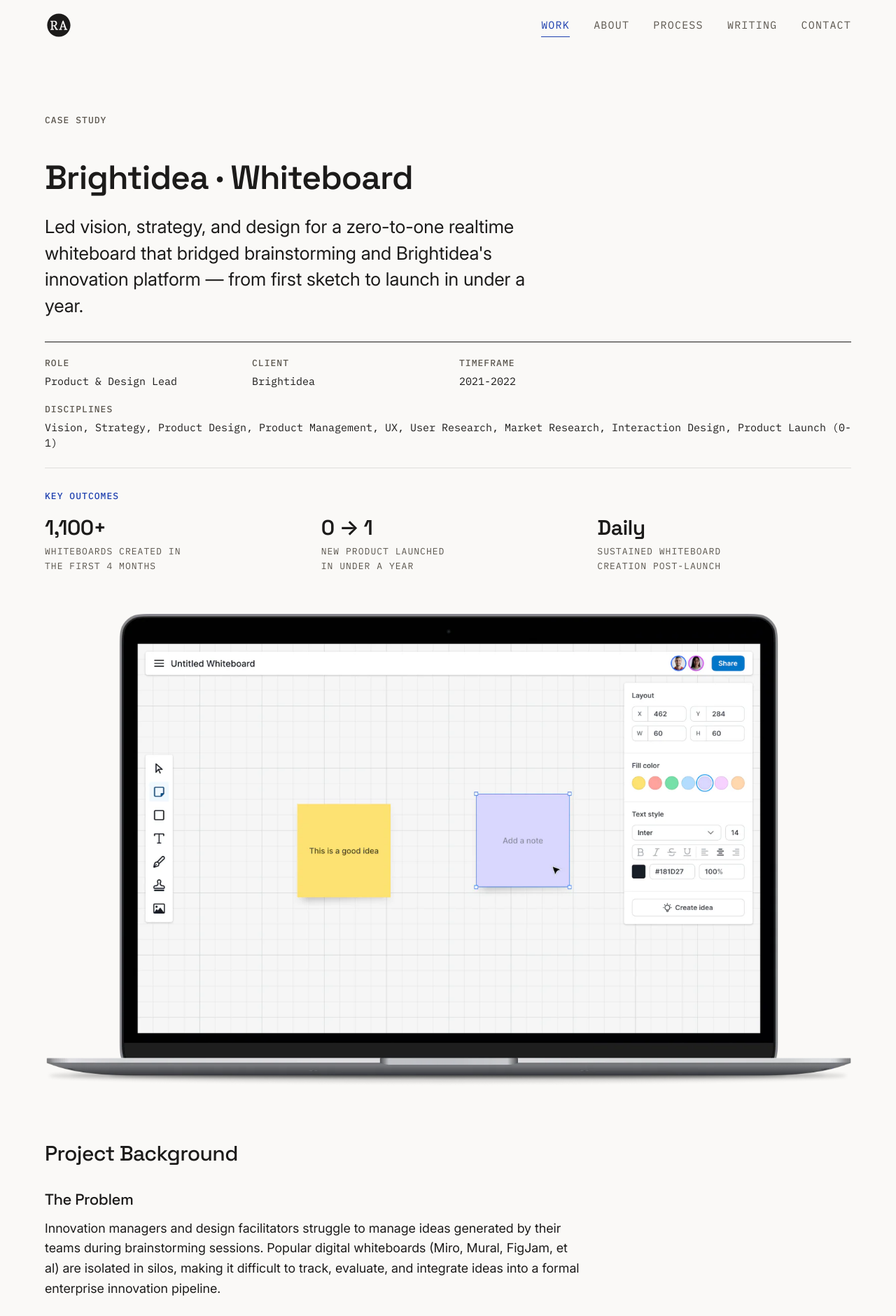
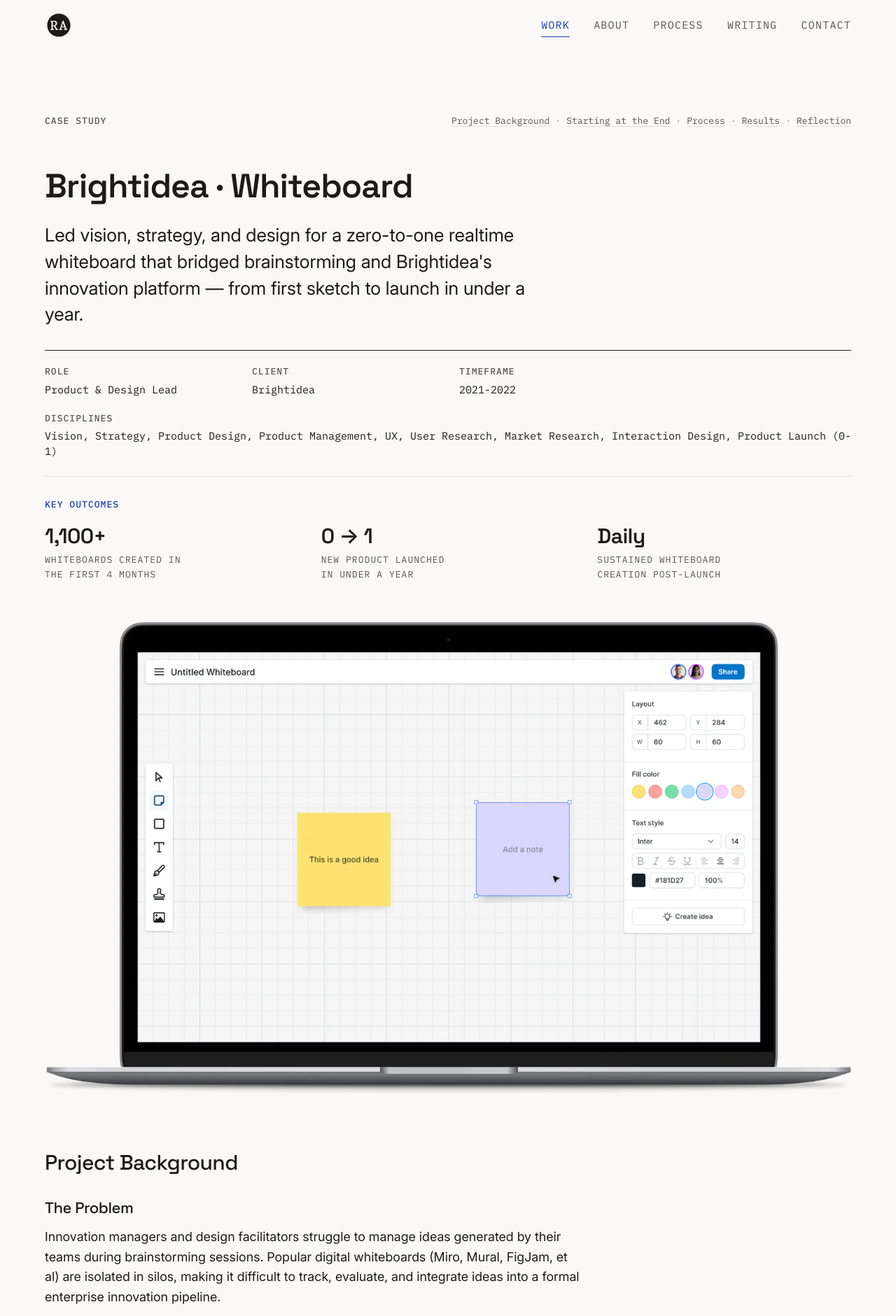
Before and after one commit to arnaudin/arnaudin.github.io, a Jekyll site: the page built from _projects/brightidea-whiteboard.md, in a window 1280 px wide. Shown: the top 1880 px of the page at 70% size. Built offline with Jekyll 4.4.1, drawn with Linux system fonts in a browser that asks for light colours.

Commit message:
add sub-nav to case studies

```diff
--- a/_includes/layout.html
+++ b/_includes/layout.html
@@ -1,9 +1,30 @@
 <div class="layout layout-{{ entry.section_layout }}">
 
     {% if entry.section_layout == 'text' %}
+        {% comment %} Give every ## heading a stable id via a kramdown IAL
+            ({: #s-slug}), using the same slugify as the "On this page" list in
+            _includes/project-toc.html. Link and target are generated from the
+            same string on both sides, so they can't drift — no dependence on
+            kramdown's own auto-id algorithm. {% endcomment %}
+        {% capture nl %}
+{% endcapture %}
+        {% assign text_lines = entry.content | split: nl %}
+        {% assign text_md = '' %}
+        {% for tline in text_lines %}
+            {% assign tstripped = tline | strip %}
+            {% assign tlead = tstripped | slice: 0, 3 %}
+            {% if tlead == '## ' %}
+                {% assign thead = tstripped | remove_first: '## ' | strip_html | strip %}
+                {% assign tslug = thead | slugify %}
+                {% assign tial = '{: #s-' | append: tslug | append: '}' %}
+                {% assign text_md = text_md | append: tline | append: nl | append: tial | append: nl %}
+            {% else %}
+                {% assign text_md = text_md | append: tline | append: nl %}
+            {% endif %}
+        {% endfor %}
         <section class="project-text">
             <div class="project-text-wrapper paragraph-normal">
-                {{ entry.content | markdownify }}
+                {{ text_md | markdownify }}
             </div>
         </section>
     {% elsif entry.section_layout == 'video' %}
--- a/_includes/page-title.html
+++ b/_includes/page-title.html
@@ -1,7 +1,15 @@
 {% if page.layout == "post" or page.layout == "project" %}
     <div class="page-title-wrapper">
-        {% if page.layout == "project" and page.ownership %}
-            <p class="page-title-kicker meta-label">{% if page.ownership contains "Professional" %}Case study{% else %}Personal project{% endif %}</p>
+        {% if page.layout == "project" %}
+            {% comment %} Kicker row: label on the left, "On this page" section
+                links on the right — wayfinding as document chrome, kept out of
+                the content stack below. {% endcomment %}
+            <div class="page-title-kicker-row">
+                {% if page.ownership %}
+                    <p class="page-title-kicker meta-label">{% if page.ownership contains "Professional" %}Case study{% else %}Personal project{% endif %}</p>
+                {% endif %}
+                {% include project-toc.html %}
+            </div>
         {% endif %}
         <h1 class="page-title type-level-1">{{ page.title }}</h1>
     </div>
--- /dev/null
+++ b/_includes/project-toc.html
@@ -0,0 +1,37 @@
+{% comment %}
+"On this page" anchor list for case studies, rendered in the kicker row above
+the title (see _includes/page-title.html). Collects every `## ` heading across
+the page's text sections. _includes/layout.html stamps each of those headings
+with a matching id (`#s-<slug>`) via a kramdown IAL using the same slugify, so
+links and targets are generated from the same string and can't drift — we
+don't depend on kramdown's own auto-ID algorithm.
+Rendered only when there are 3+ headings to jump between.
+{% endcomment %}
+
+{% capture nl %}
+{% endcapture %}
+
+{% assign toc_headings = '' %}
+{% for entry in page.content_layout %}
+    {% if entry.section_layout == 'text' and entry.content %}
+        {% assign lines = entry.content | split: nl %}
+        {% for line in lines %}
+            {% assign lead = line | strip | slice: 0, 3 %}
+            {% if lead == '## ' %}
+                {% assign heading = line | strip | remove_first: '## ' | strip_html | strip %}
+                {% assign toc_headings = toc_headings | append: heading | append: '|||' %}
+            {% endif %}
+        {% endfor %}
+    {% endif %}
+{% endfor %}
+{% assign toc = toc_headings | split: '|||' %}
+
+{% if toc.size >= 3 %}
+<nav class="project-toc" aria-label="On this page">
+    <ul class="project-toc-list">
+        {% for heading in toc %}
+            <li><a href="#s-{{ heading | slugify }}">{{ heading }}</a></li>
+        {% endfor %}
+    </ul>
+</nav>
+{% endif %}
--- a/_sass/site/base/_motion.scss
+++ b/_sass/site/base/_motion.scss
@@ -3,6 +3,14 @@
 // Scroll-reveal is opt-in via html.js (set synchronously in <head>), so a
 // no-JS visitor sees everything immediately with no hidden state. Everything
 // here is also disabled under prefers-reduced-motion.
+
+// Anchor jumps (e.g. the case-study "On this page" list) glide instead of
+// teleporting — but never for visitors who prefer reduced motion.
+@media (prefers-reduced-motion: no-preference) {
+  html {
+    scroll-behavior: smooth;
+  }
+}
 
 @media (prefers-reduced-motion: no-preference) {
   html.js {
--- a/_sass/site/base/_typography.scss
+++ b/_sass/site/base/_typography.scss
@@ -45,6 +45,11 @@
 h2, h3, h4, h5, h6 {
   margin-top: 1.5em;
   margin-bottom: .6em;
+}
+
+// Anchored jumps (heading ids, section anchors) land clear of the sticky header
+h1[id], h2[id], h3[id], h4[id], section[id] {
+  scroll-margin-top: 5rem;
 }
 
 strong, b { font-weight: 600; }
--- a/_sass/site/components/_page-title.scss
+++ b/_sass/site/components/_page-title.scss
@@ -5,9 +5,19 @@
   @extend .grid-container;
   padding-top: var(--space-8);
 
-  .page-title-kicker {
+  // Kicker + "On this page" links share one line: label left, nav right.
+  .page-title-kicker-row {
     @include grid.grid-column(12);
+    display: flex;
+    flex-wrap: wrap;
+    justify-content: space-between;
+    align-items: baseline;
+    gap: var(--space-2) var(--space-6);
     margin-bottom: var(--space-4);
+
+    .page-title-kicker {
+      margin-bottom: 0;
+    }
   }
 
   .page-title {
@@ -20,3 +30,58 @@
     }
   }
 }
+
+// "On this page" — slim, text-only section links in the kicker row.
+// Mobile-first: full-width line under the kicker; from tablet up it sits
+// right-aligned opposite the kicker on the same baseline.
+.project-toc {
+  width: 100%;
+
+  @include media-queries.grid-media(tablet) {
+    width: auto;
+  }
+
+  .project-toc-list {
+    list-style: none;
+    margin: 0;
+    padding: 0;
+    display: flex;
+    flex-wrap: wrap;
+    gap: var(--space-1) 0;
+    font-family: var(--font-mono);
+    font-size: var(--font-size-meta);
+    line-height: var(--line-height-slight);
+
+    @include media-queries.grid-media(tablet) {
+      justify-content: flex-end;
+    }
+
+    li {
+      display: inline-flex;
+      align-items: baseline;
+    }
+
+    // Trailing separator so a wrapped line never opens with an orphaned dot
+    li:not(:last-child)::after {
+      content: '·';
+      margin: 0 var(--space-2);
+      color: var(--color-line);
+    }
+
+    a {
+      color: var(--color-text-secondary);
+      // Hairline underline marks these as links without adding weight
+      text-decoration: underline;
+      text-decoration-thickness: 1px;
+      text-decoration-color: var(--color-line-subtle);
+      text-underline-offset: 3px;
+      transition: color 150ms ease-out, text-decoration-color 150ms ease-out;
+
+      &:hover,
+      &:focus-visible {
+        color: var(--color-accent);
+        text-decoration-color: var(--color-accent);
+      }
+    }
+  }
+}
```
